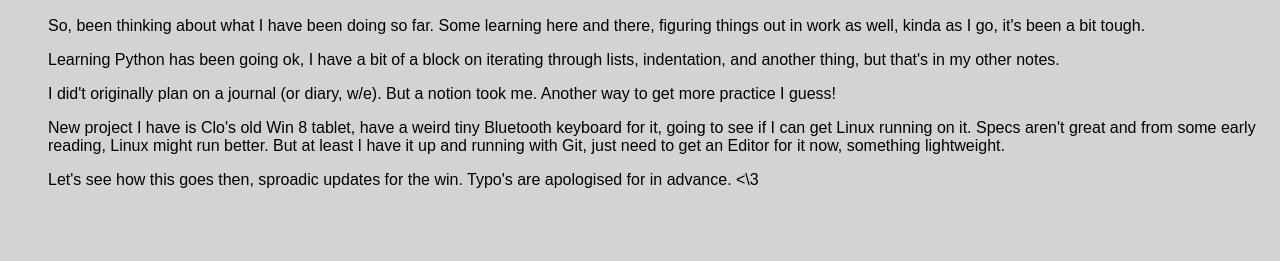
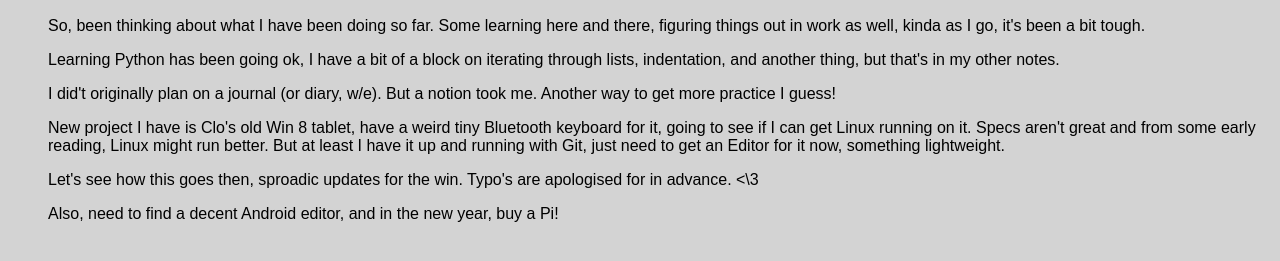
Before and after one commit to replicamask/replicamask.github.io, a plain HTML site: page journal.html in a window 1280 px wide. Shown: the part 169-430 px from the top of the page. Drawn offline with Linux system fonts and the light colour scheme.

Commit message:
eod of update

```diff
--- a/journal.html
+++ b/journal.html
@@ -35,6 +35,9 @@
       <p>
           Let's see how this goes then, sproadic updates for the win. Typo's are apologised for in advance. <\3
       </p>
+      <p>
+          Also, need to find a decent Android editor, and in the new year, buy a Pi!
+      </p>
     </ul>
 </div>
 </body>
```
